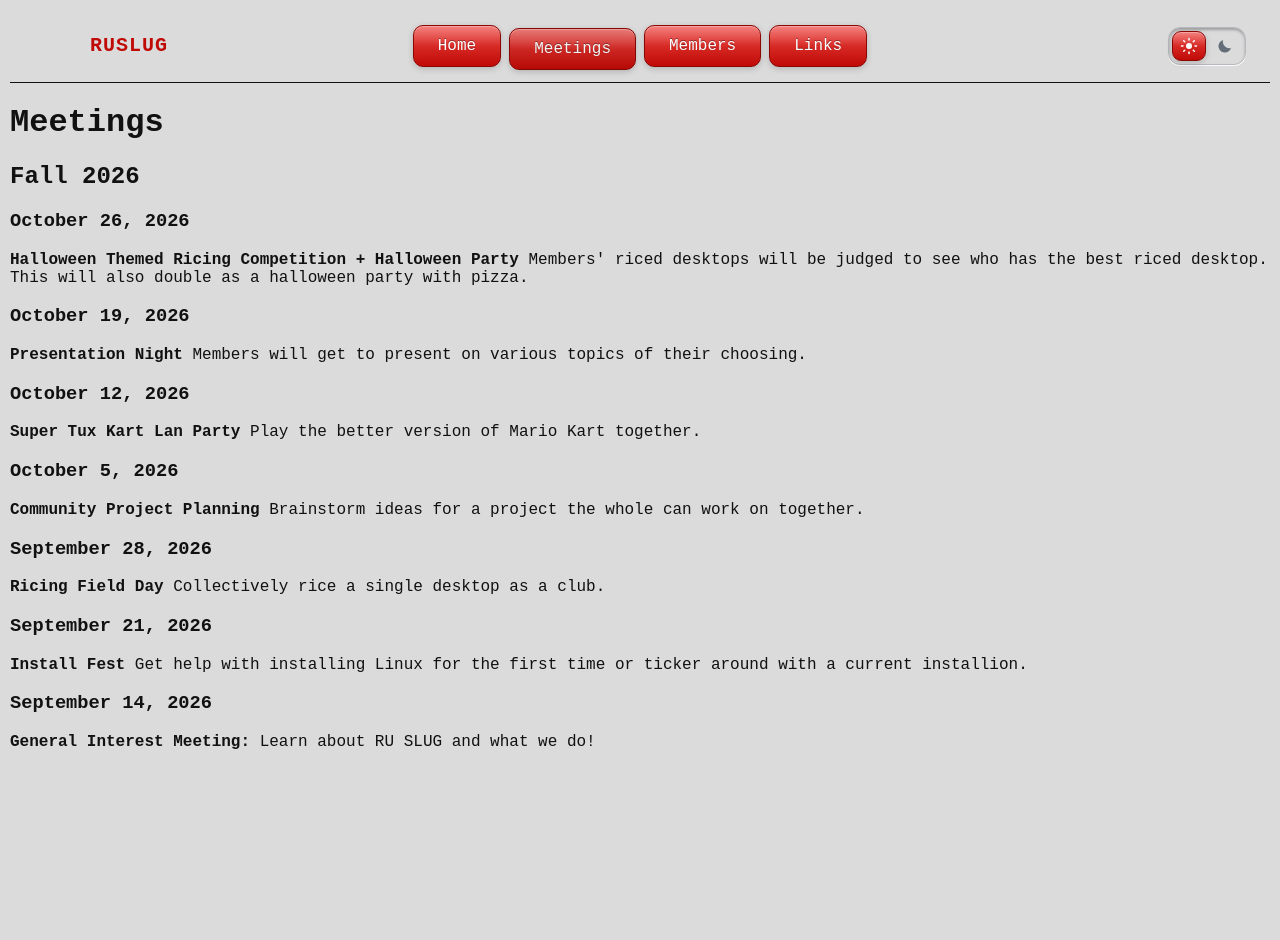
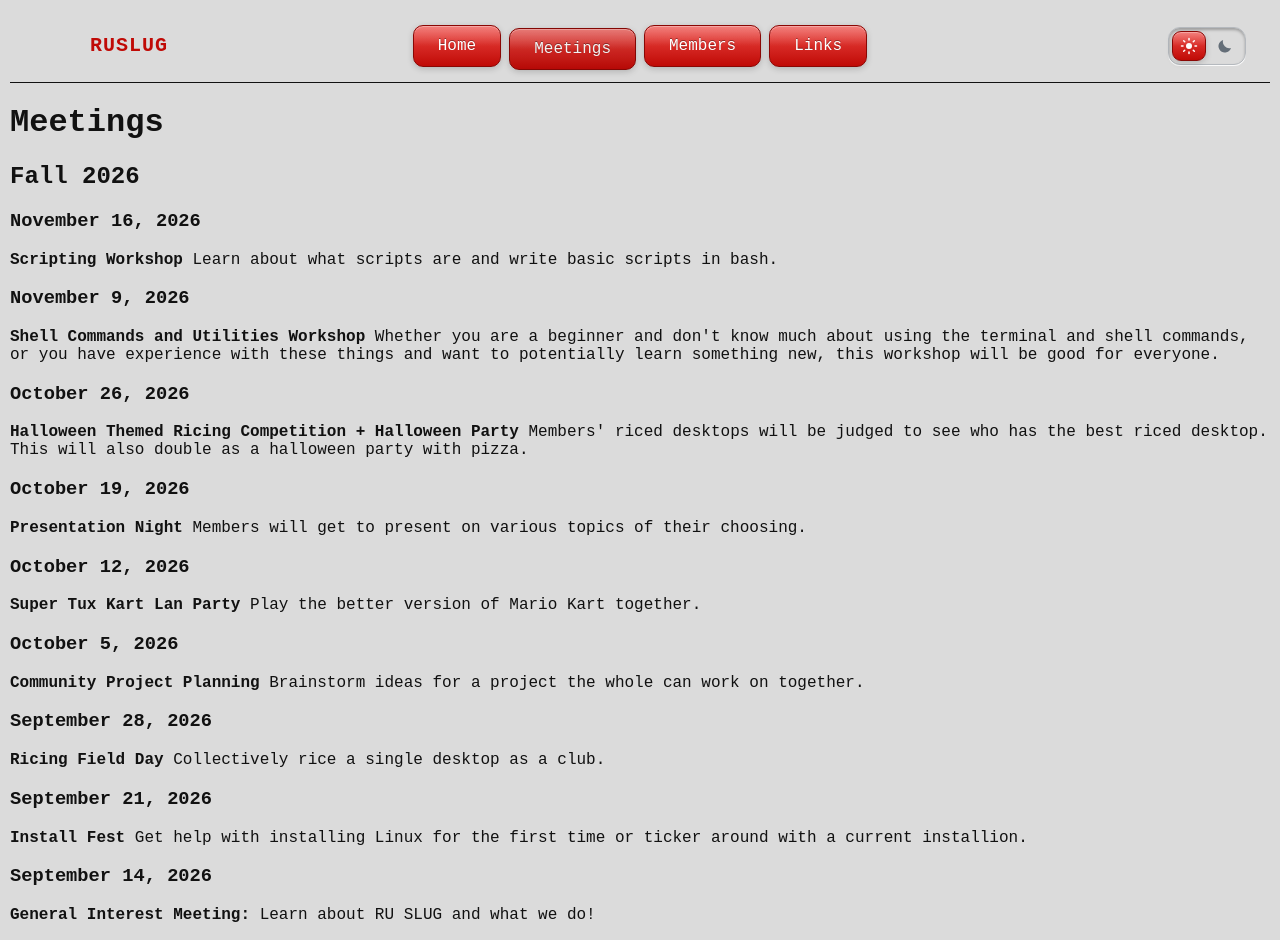
Before and after one commit to ruslug/modernslug, a React (Vite) app in the folder modernslug/: page /meetings in a window 1280 px wide. Before the commit the page ends 800 px from the top, so only its background shows below. Built offline with nearby package versions, Linux system fonts and the light colour scheme.

Commit message:
Meeting info update for 11/9/2026 and 11/16/2026

```diff
--- a/modernslug/src/Pages/Home.tsx
+++ b/modernslug/src/Pages/Home.tsx
@@ -6,7 +6,7 @@ function Home() {
       <h1>RU SLUG</h1>
 
       <h2>Next Meeting:</h2>
-      <p>TBD</p>
+      <p>November 16, 2026: Scripting Workshop</p>
 
       <h2>About RU SLUG</h2>
       <p>SLUG is the Linux user group of Rutgers University. We are the hobbyist tech club on campus with a focus on Linux, free and open source software, and general computer related topics. We do various activities to learn about and work with tech while promoting a friendly and community oriented environment.</p>
--- a/modernslug/src/Pages/Meetings.tsx
+++ b/modernslug/src/Pages/Meetings.tsx
@@ -7,6 +7,12 @@ function Meetings() {
 
       <div>
         <h2>Fall 2026</h2>
+
+        <h3>November 16, 2026</h3>
+        <p><b>Scripting Workshop</b> Learn about what scripts are and write basic scripts in bash.</p>
+
+        <h3>November 9, 2026</h3>
+        <p><b>Shell Commands and Utilities Workshop</b> Whether you are a beginner and don't know much about using the terminal and shell commands, or you have experience with these things and want to potentially learn something new, this workshop will be good for everyone.</p>
 
         <h3>October 26, 2026</h3>
         <p><b>Halloween Themed Ricing Competition + Halloween Party</b> Members' riced desktops will be judged to see who has the best riced desktop. This will also double as a halloween party with pizza. </p>
```
Also changed, not shown: 3 other files (tests, documents, lock files or other folders).
